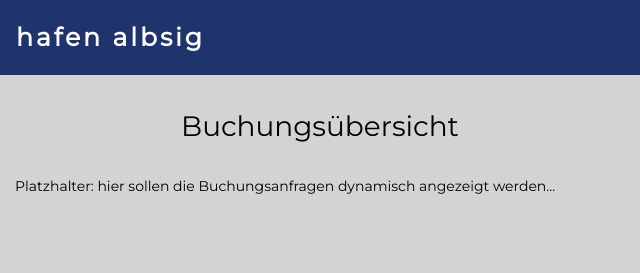
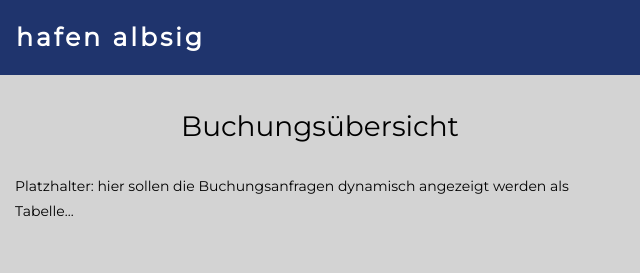
Before and after one commit to blakars/Booking-Website, a website: page admin.html in a window 1280 px wide. Shown: the top 273 px of the page, 0-640 px from the left. Drawn offline with nearby package versions, Linux system fonts and the light colour scheme.

Commit message:
Update admin & buchen auf Basis Feedback Hr. Nemirovski

```diff
--- a/admin.html
+++ b/admin.html
@@ -55,7 +55,7 @@
                     <section class="col-md">
                         <p class="margin"></p>
                         <h3 class="margin">Buchungsübersicht</h3>
-                        <p class="margin align-left">Platzhalter: hier sollen die Buchungsanfragen dynamisch angezeigt werden...</p>
+                        <p class="margin align-left">Platzhalter: hier sollen die Buchungsanfragen dynamisch angezeigt werden als Tabelle...</p>
                     </section>
                     <section class="col-md">
                         <p class="margin"></p>
```
Also changed, not shown: buchen.html (+5 -3 lines).
